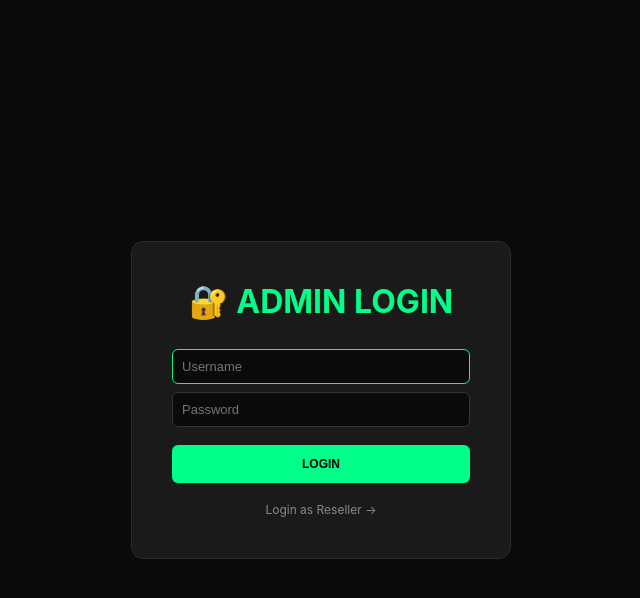
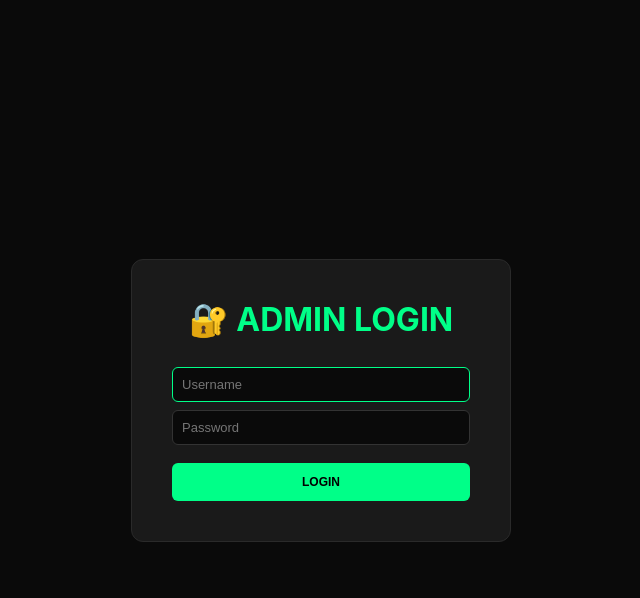
Before and after one commit to KERNALmaker/APEXAPPKEY, a Flask app: page / in a window 1280 px wide. Shown: the top 598 px of the page, without its empty margins (319-959 px from the left). Run offline with Flask 3, Linux system fonts and the light colour scheme.

Commit message:
Update index.html

```diff
--- a/templates/index.html
+++ b/templates/index.html
@@ -72,9 +72,6 @@ label{font-size:12px;color:#aaa;margin-top:8px;display:block}
       {% if require_2fa %}<input type="text" name="totp_code" placeholder="2FA Code" required>{% endif %}
       <button class="btn" style="width:100%;margin-top:14px;padding:12px">LOGIN</button>
     </form>
-    <div style="text-align:center; margin-top: 15px;">
-      <a href="{{ url_for('reseller_login') }}" style="color:#888; font-size:12px; text-decoration:none;">Login as Reseller →</a>
-    </div>
   </div>
 </div>
 
@@ -88,9 +85,6 @@ label{font-size:12px;color:#aaa;margin-top:8px;display:block}
       <input type="password" name="password" placeholder="Password" required>
       <button class="btn b" style="width:100%;margin-top:14px;padding:12px">LOGIN</button>
     </form>
-    <div style="text-align:center; margin-top: 15px;">
-      <a href="{{ url_for('login') }}" style="color:#888; font-size:12px; text-decoration:none;">← Back to Admin Login</a>
-    </div>
   </div>
 </div>
 
@@ -147,7 +141,6 @@ label{font-size:12px;color:#aaa;margin-top:8px;display:block}
         <td>
           <form action="{{ url_for('reseller_generate_key') }}" method="POST" style="margin:0;">
             <input type="hidden" name="duration" value="{{ dur }}">
-            <!-- 🔥 Custom Prefix Input -->
             <input type="text" name="custom_prefix" placeholder="e.g. RAUNAK" style="padding:6px; font-size:11px; width:120px; margin:0;">
         </td>
         <td>
```
